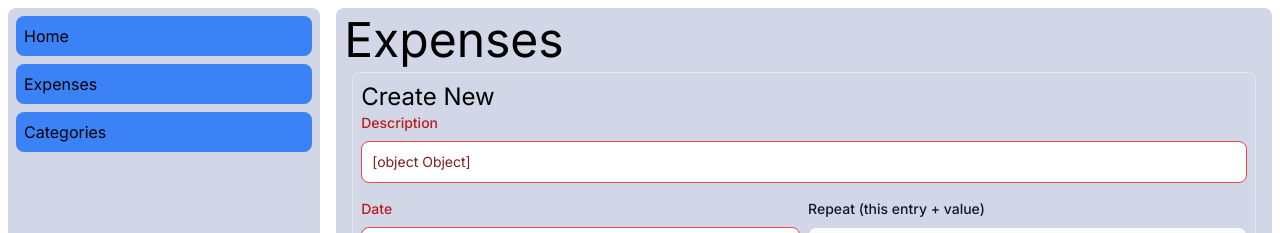
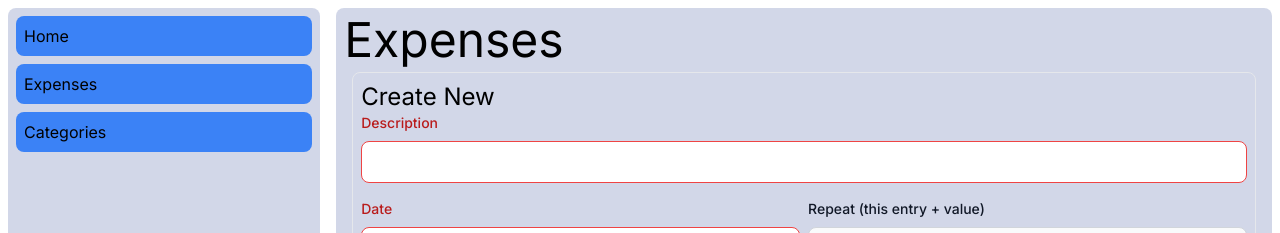
Before and after one commit to caioxcezar/money-manager, a Next.js app: page /expenses in a window 1280 px wide. Shown: the top 233 px of the page. Built offline with nearby package versions, Linux system fonts and the light colour scheme.

Commit message:
fix: description value

```diff
--- a/src/app/expenses/page.jsx
+++ b/src/app/expenses/page.jsx
@@ -137,7 +137,7 @@ const Expenses = () => {
         <span className="text-2xl">Create New</span>
         <Input
           label={"Description"}
-          value={description}
+          value={description.value}
           onChange={(value) => setDescription({ error: !value.trim(), value })}
           error={description.error}
         />
```
